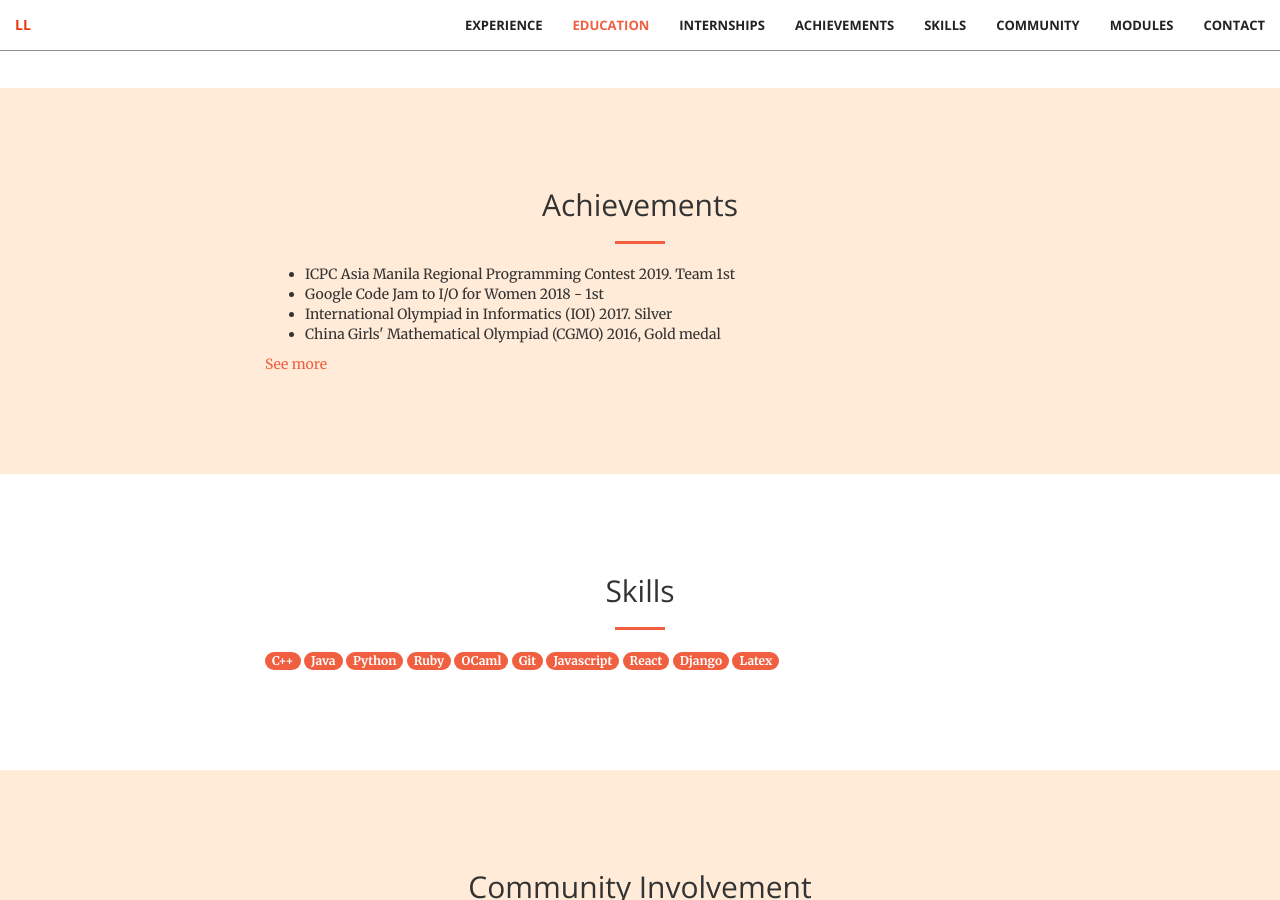
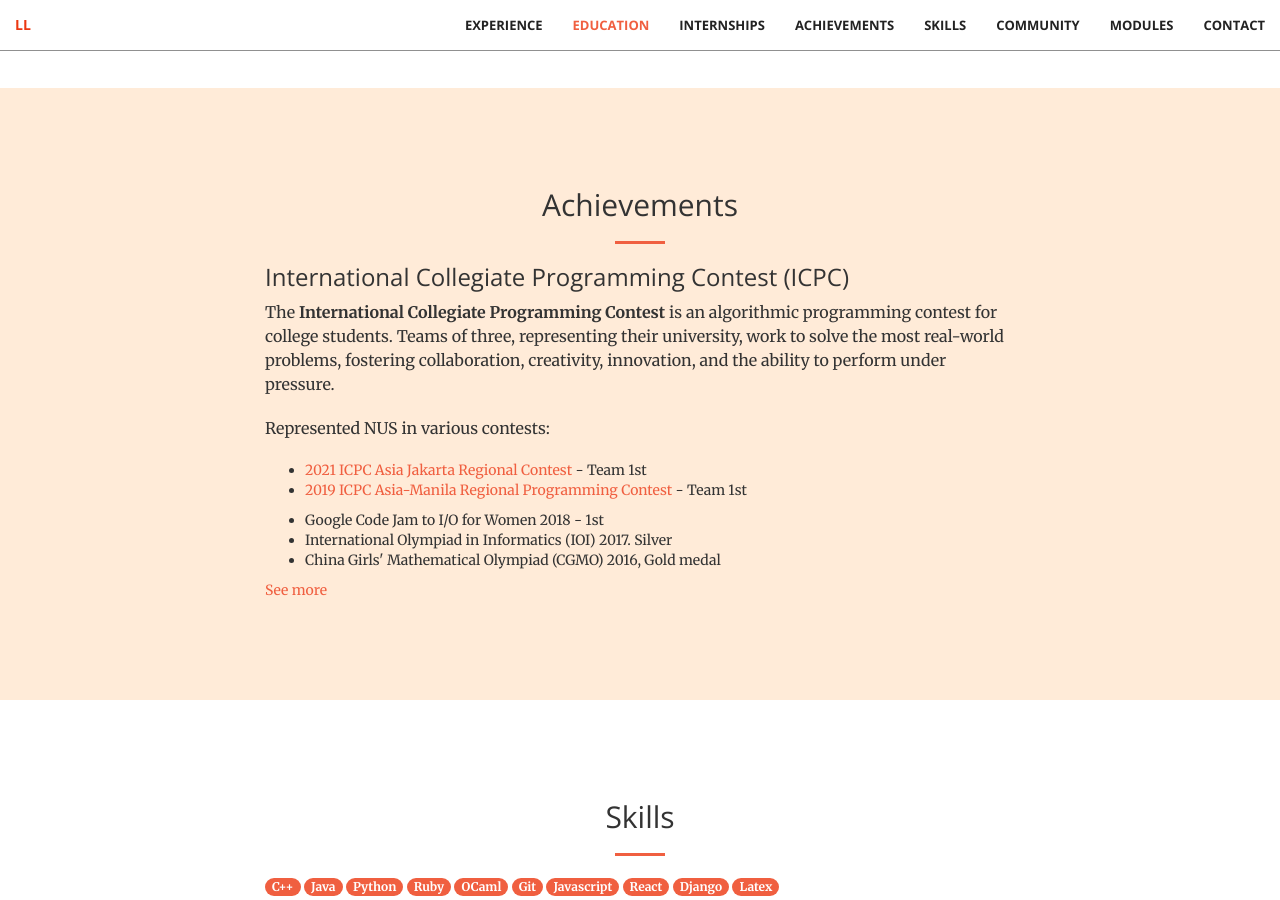
Before and after one commit to limli/limli.github.io, a Jekyll site: the page built from index.html, in a window 1280 px wide and 900 px high, scrolled down 2830 px. Built offline with Jekyll 4.4.1, drawn with Linux system fonts in a browser that asks for light colours.

Commit message:
add icpc

```diff
--- a/_includes/achievements.html
+++ b/_includes/achievements.html
@@ -10,8 +10,16 @@
     <div class="container">
         <div class="row">
             <div class="col-lg-8 col-lg-offset-2">
+                <h3 class="section-heading">International Collegiate Programming Contest (ICPC)</h3>
+                <p>The <b>International Collegiate Programming Contest</b> is an algorithmic programming contest for college students. Teams of three, representing their university, work to solve the most real-world problems, fostering collaboration, creativity, innovation, and the ability to perform under pressure.</p>
+                <p>Represented NUS in various contests:</p>
                 <ul>
-                    <li>ICPC Asia Manila Regional Programming Contest 2019. Team 1st</li>
+                    <li><a href="https://competition.binus.ac.id/icpc2021/final.html" target="_blank">2021 ICPC Asia Jakarta Regional Contest</a> - Team 1st</li>
+                    <li><a href="https://penoy.admu.edu.ph/icpcmanila/2019/" target="_blank">2019 ICPC Asia-Manila Regional Programming Contest</a> - Team 1st</li>
+                </ul>
+            </div>
+            <div class="col-lg-8 col-lg-offset-2">
+                <ul>
                     <li>Google Code Jam to I/O for Women 2018 - 1st</li>
                     <li>International Olympiad in Informatics (IOI) 2017. Silver</li>
                     <li>China Girls' Mathematical Olympiad (CGMO) 2016, Gold medal</li>
```
